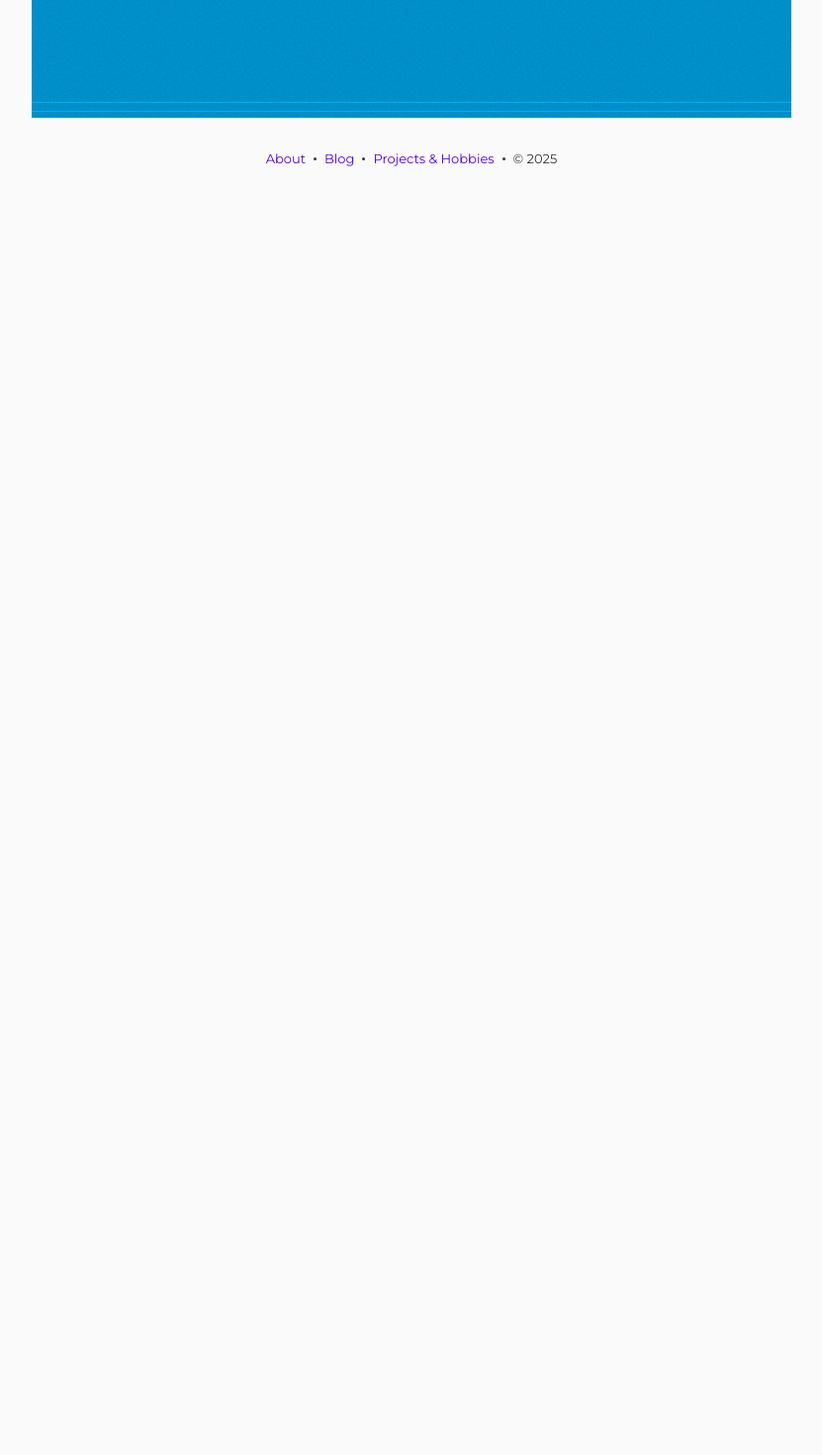
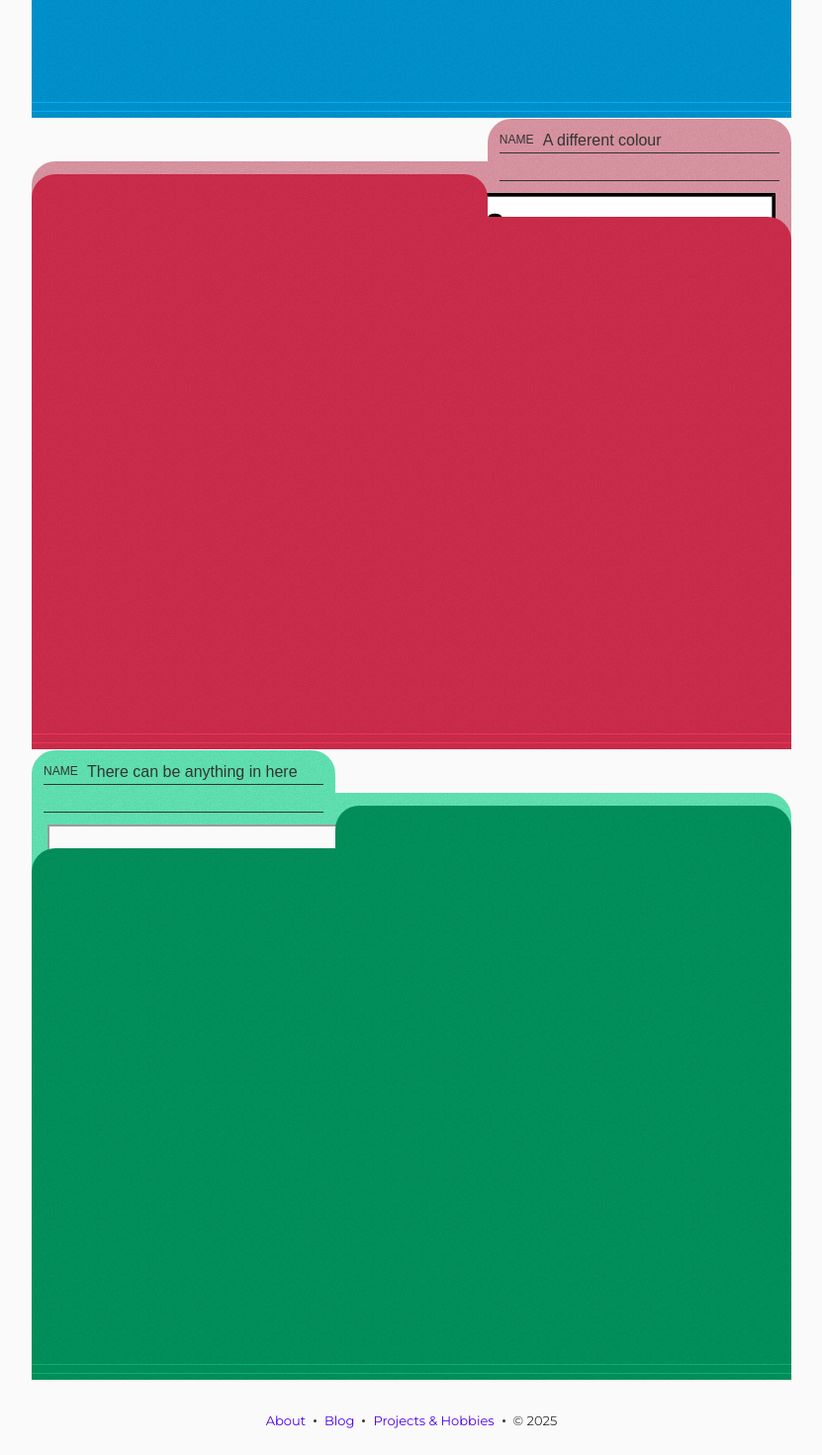
Before and after one commit to im-sticky/im-sticky.github.io, a Next.js app: page /playground in a window 1280 px wide. Shown: the part 700-2170 px from the top of the page at 99% size, without its empty margins (224-1055 px from the left). Before the commit the page ends 903 px from the top, so only its background shows below. Built offline with nearby package versions, Linux system fonts and the light colour scheme; a web font is replaced by a local one.

Commit message:
update folder to be open on click

```diff
--- a/app/(footer)/playground/page.tsx
+++ b/app/(footer)/playground/page.tsx
@@ -8,7 +8,8 @@ import {InternalLink} from '@components/InternalLink';
 import {TitleShape} from '@components/TitleShape';
 import {FontAwesomeIcon} from '@fortawesome/react-fontawesome';
 import {faArrowLeftLong, faBicycle} from '@fortawesome/free-solid-svg-icons';
-import {Folder, TabLocation} from '@components/Folder';
+import {Folder} from '@components/Folder';
+import {FolderColor, TabLocation} from '@components/Folder/enums';
 import sharedStyles from '@styles/shared.module.scss';
 import styles from './index.module.scss';
 import {Polaroid} from '@components/Polaroid';
@@ -54,6 +55,18 @@ export default function Playground() {
             caption="Alan finds a reel of himself"
           />
         </Folder>
+
+        <Folder tabLocation={TabLocation.Right} color={FolderColor.Red} title="A different colour">
+          <img src="/assets/summer-game-reviews/alan-wake-2-ratings.png" alt="" />
+        </Folder>
+
+        <Folder
+          tabLocation={TabLocation.Left}
+          color={FolderColor.Green}
+          title="There can be anything in here"
+        >
+          <iframe src="/blog" height="600" width="600" title="Example"></iframe>
+        </Folder>
       </Container>
     </Section>
   );
--- /dev/null
+++ b/components/Folder/enums.ts
@@ -0,0 +1,13 @@
+export enum TabLocation {
+  Left = 'left',
+  Right = 'right',
+}
+
+export enum FolderColor {
+  Blue = 'blue',
+  Red = 'red',
+  Green = 'green',
+  Orange = 'orange',
+  Yellow = 'yellow',
+  Purple = 'purple',
+}
--- a/components/Folder/index.module.scss
+++ b/components/Folder/index.module.scss
@@ -2,6 +2,13 @@
 @use 'sass:math';
 
 @import '@styles/utilities.scss';
+
+$color-blue: #01a3e5;
+$color-red: #e43153;
+$color-green: #02a167;
+$color-orange: #f0852c;
+$color-yellow: #fdda06;
+$color-purple: #6a59a6;
 
 @mixin noiseBackground($color, $lighten: false) {
   @if ($lighten) {
@@ -15,8 +22,6 @@
 }
 
 .folder {
-  $color-blue: #01a3e5;
-
   position: relative;
   display: block;
   width: 64rem;
@@ -24,17 +29,15 @@
   aspect-ratio: 11 / 8.5;
   padding: 2rem 1rem 0.5rem;
   margin-top: 2.75rem;
-  @include noiseBackground($color-blue, true);
 
-  &:hover {
-    .folder {
-      &__front {
-        transform: rotate3d(1, 0, 0, 30deg);
+  &--open {
+    .folder__front {
+      transform: rotate3d(1, 0, 0, 35deg) !important;
     }
 
-      &__contents {
+    .folder__contents {
       > * {
-          transition-delay: $transition-time-slow * 1.25, $transition-time-slow * 1.25, 0;
+        transition-delay: $transition-time-slow * 1.2, $transition-time-slow * 1.2, 0ms;
         top: calc(-5rem + var(--reverse-index) * -2.5rem);
 
         &:nth-child(odd) {
@@ -44,7 +47,136 @@
         &:nth-child(even) {
           transform: rotate(-2deg) translateX(-1.75rem);
         }
+
+        &:hover {
+          margin-top: -14rem;
         }
+      }
+    }
+  }
+
+  &--blue {
+    @include noiseBackground($color-blue, true);
+
+    .folder__tab {
+      @include noiseBackground($color-blue, true);
+    }
+
+    .folder__front {
+      @include noiseBackground($color-blue);
+
+      &::before {
+        @include noiseBackground($color-blue);
+      }
+
+      &::after {
+        border-top: 1px solid color.scale($color-blue, $lightness: 5%, $saturation: 25%);
+        border-bottom: 1px solid color.scale($color-blue, $lightness: 5%, $saturation: 25%);
+      }
+    }
+  }
+
+  &--red {
+    @include noiseBackground($color-red, true);
+
+    .folder__tab {
+      @include noiseBackground($color-red, true);
+    }
+
+    .folder__front {
+      @include noiseBackground($color-red);
+
+      &::before {
+        @include noiseBackground($color-red);
+      }
+
+      &::after {
+        border-top: 1px solid color.scale($color-red, $lightness: 5%, $saturation: 25%);
+        border-bottom: 1px solid color.scale($color-red, $lightness: 5%, $saturation: 25%);
+      }
+    }
+  }
+
+  &--green {
+    @include noiseBackground($color-green, true);
+
+    .folder__tab {
+      @include noiseBackground($color-green, true);
+    }
+
+    .folder__front {
+      @include noiseBackground($color-green);
+
+      &::before {
+        @include noiseBackground($color-green);
+      }
+
+      &::after {
+        border-top: 1px solid color.scale($color-green, $lightness: 5%, $saturation: 25%);
+        border-bottom: 1px solid color.scale($color-green, $lightness: 5%, $saturation: 25%);
+      }
+    }
+  }
+
+  &--orange {
+    @include noiseBackground($color-orange, true);
+
+    .folder__tab {
+      @include noiseBackground($color-orange, true);
+    }
+
+    .folder__front {
+      @include noiseBackground($color-orange);
+
+      &::before {
+        @include noiseBackground($color-orange);
+      }
+
+      &::after {
+        border-top: 1px solid color.scale($color-orange, $lightness: 5%, $saturation: 25%);
+        border-bottom: 1px solid color.scale($color-orange, $lightness: 5%, $saturation: 25%);
+      }
+    }
+  }
+
+  &--yellow {
+    @include noiseBackground($color-yellow, true);
+
+    .folder__tab {
+      @include noiseBackground($color-yellow, true);
+    }
+
+    .folder__front {
+      @include noiseBackground($color-yellow);
+
+      &::before {
+        @include noiseBackground($color-yellow);
+      }
+
+      &::after {
+        border-top: 1px solid color.scale($color-yellow, $lightness: 5%, $saturation: 25%);
+        border-bottom: 1px solid color.scale($color-yellow, $lightness: 5%, $saturation: 25%);
+      }
+    }
+  }
+
+  &--purple {
+    @include noiseBackground($color-purple, true);
+
+    .folder__tab {
+      @include noiseBackground($color-purple, true);
+    }
+
+    .folder__front {
+      @include noiseBackground($color-purple);
+
+      &::before {
+        @include noiseBackground($color-purple);
+      }
+
+      &::after {
+        border-top: 1px solid color.scale($color-purple, $lightness: 5%, $saturation: 25%);
+        border-bottom: 1px solid color.scale($color-purple, $lightness: 5%, $saturation: 25%);
       }
     }
   }
@@ -90,7 +222,6 @@
     bottom: calc(100% - 1px);
     border-top-right-radius: 1.5rem;
     border-top-left-radius: 1.5rem;
-    @include noiseBackground($color-blue, true);
 
     &::before,
     &::after {
@@ -136,7 +267,11 @@
     height: calc(100% - 3.5rem);
     transform-origin: bottom;
     transition: transform $transition-time-slow * 2 $transition-ease-out-back;
-    @include noiseBackground($color-blue);
+
+    &:hover {
+      cursor: pointer;
+      transform: rotate3d(1, 0, 0, 10deg);
+    }
 
     &::before {
       content: '';
@@ -146,7 +281,6 @@
       bottom: calc(100% - 1px);
       border-top-right-radius: 1.5rem;
       border-top-left-radius: 1.5rem;
-      @include noiseBackground($color-blue);
     }
 
     &::after {
@@ -156,8 +290,6 @@
       left: 0;
       right: 0;
       height: 0.5rem;
-      border-top: 1px solid color.scale($color-blue, $lightness: 5%, $saturation: 25%);
-      border-bottom: 1px solid color.scale($color-blue, $lightness: 5%, $saturation: 25%);
     }
   }
 
@@ -170,13 +302,10 @@
       position: absolute;
       top: 0;
       max-width: 100%;
+      max-height: 100%;
       transition-property: transform, top, margin;
       transition-duration: $transition-time-slow * 2, $transition-time-slow * 2,
         $transition-time-slow;
-
-      &:hover {
-        margin-top: -14rem;
     }
   }
 }
-}
--- a/components/Folder/index.tsx
+++ b/components/Folder/index.tsx
@@ -1,32 +1,40 @@
-import React, {Children, cloneElement} from 'react';
+'use client';
+
+import React, {Children, cloneElement, useState} from 'react';
+import {FolderColor, TabLocation} from './enums';
 import clsx from 'clsx';
 import styles from './index.module.scss';
-
-export enum TabLocation {
-  Left,
-  Right,
-}
 
 interface FolderProps {
   title?: string;
   subTitle?: string;
   tabLocation?: TabLocation;
+  color?: FolderColor;
   children?: React.ReactElement | React.ReactElement[];
 }
 
-export function Folder({title, subTitle, tabLocation = TabLocation.Left, children}: FolderProps) {
+export function Folder({
+  title,
+  subTitle,
+  tabLocation = TabLocation.Left,
+  color = FolderColor.Blue,
+  children,
+}: FolderProps) {
+  const [isOpen, setIsOpen] = useState<boolean>(false);
+
   const childrenArray = Children.toArray(children);
+
   return (
     <div
-      className={clsx(styles.folder, {
-        [styles['folder--left']]: tabLocation === TabLocation.Left,
-        [styles['folder--right']]: tabLocation === TabLocation.Right,
+      className={clsx(styles.folder, styles[`folder--${color}`], styles[`folder--${tabLocation}`], {
+        [styles['folder--open']]: isOpen,
       })}
     >
       <div className={styles.folder__tab}>
         {title ? <span className={styles['folder__tab-title']}>{title}</span> : null}
         {subTitle ? <span className={styles['folder__tab-sub-title']}>{subTitle}</span> : null}
       </div>
+
       <div className={styles.folder__contents}>
         {Children.map(childrenArray, (child, index) =>
           // @ts-ignore
@@ -35,7 +43,8 @@ export function Folder({title, subTitle, tabLocation = TabLocation.Left, childre
           })
         )}
       </div>
-      <div className={styles.folder__front}></div>
+
+      <div className={styles.folder__front} onClick={() => setIsOpen(!isOpen)}></div>
     </div>
   );
 }
```
Lines whose indentation alone changed are shown as unchanged.
